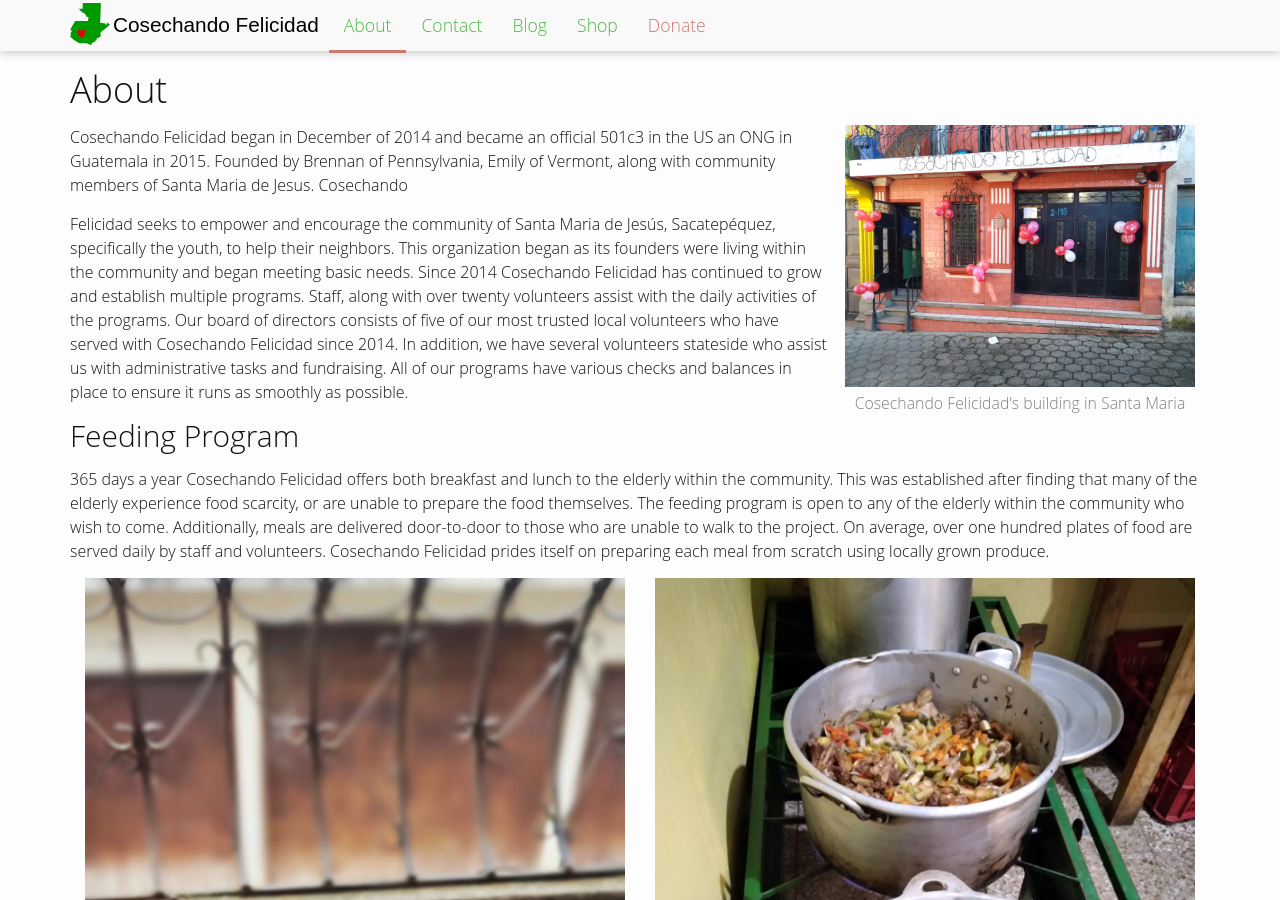
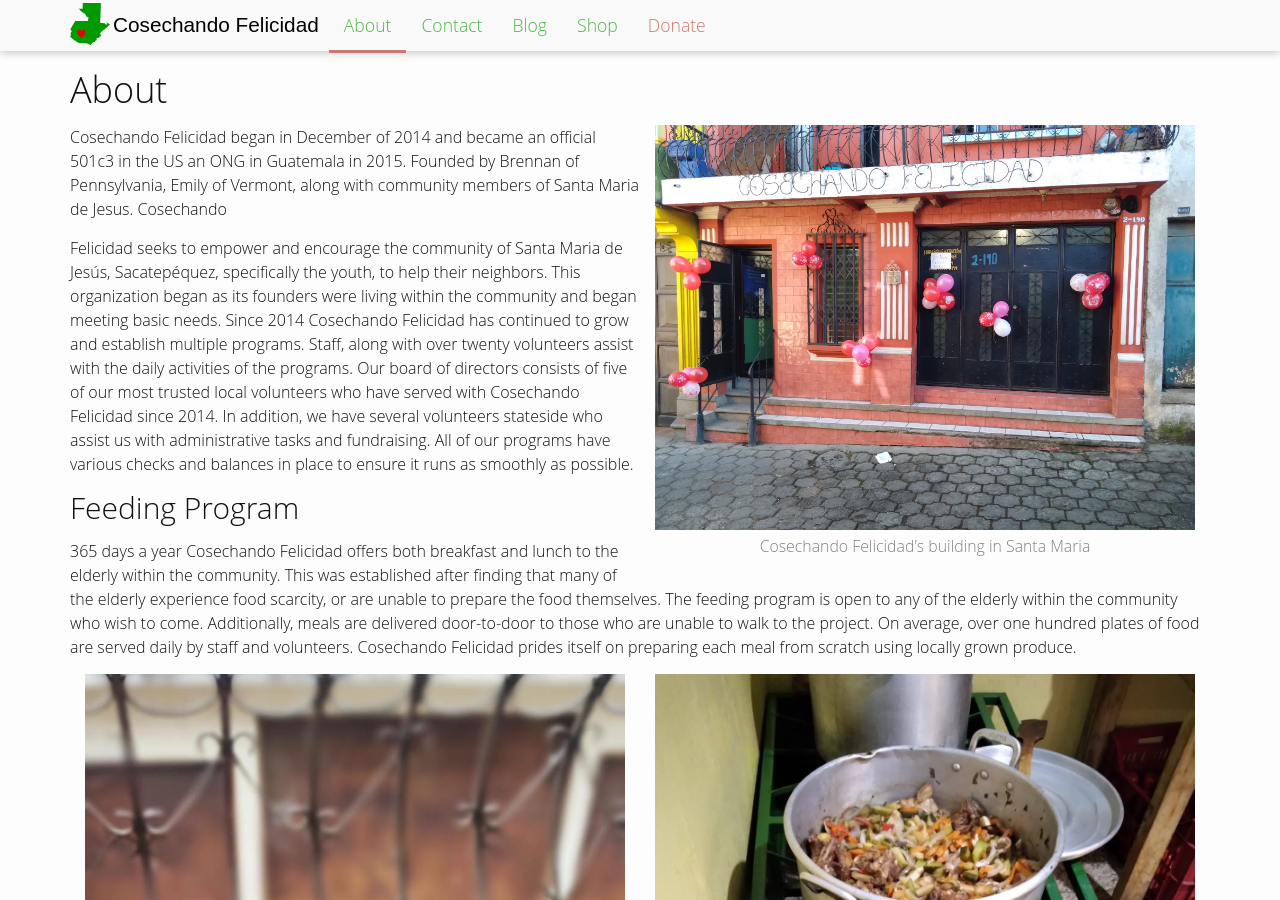
Before and after one commit to harvestinghappiness/harvestinghappiness.github.io, a Jekyll site: the page built from about.md, in a window 1280 px wide and 900 px high. Built offline with Jekyll 4.4.1, drawn with Linux system fonts in a browser that asks for light colours.

Commit message:
update about

```diff
--- a/about.md
+++ b/about.md
@@ -4,7 +4,7 @@
 permalink: /about/
 ---
 
-{% include figure.html src="about/cosechando-center.jpg" caption="Cosechando Felicidad's building in Santa Maria" side="right" size="third" %}
+{% include figure.html src="about/cosechando-center.jpg" caption="Cosechando Felicidad's building in Santa Maria" side="right" size="half" %}
 
 Cosechando Felicidad began in December of 2014 and became an official 501c3 in the US an ONG in Guatemala in 2015. Founded by Brennan of Pennsylvania, Emily of Vermont, along with community members of Santa Maria de Jesus. Cosechando
 
@@ -14,7 +14,7 @@
 
 365 days a year Cosechando Felicidad offers both breakfast and lunch to the elderly within the community. This was established after finding that many of the elderly experience food scarcity, or are unable to prepare the food themselves. The feeding program is open to any of the elderly within the community who wish to come. Additionally, meals are delivered door-to-door to those who are unable to walk to the project. On average, over one hundred plates of food are served daily by staff and volunteers. Cosechando Felicidad prides itself on preparing each meal from scratch using locally grown produce.
 
-{% include figure.html src="about/bowl-of-peppers.jpg" caption="A donation of locally grown vegetables." side="left" size="half" %}
+{% include figure.html src="about/bowl-of-peppers2.jpg" caption="A donation of locally grown vegetables." side="left" size="half" %}
 {% include figure.html src="about/two-pot-meal.jpg" caption="Leafy greens and chicken ready to be served for lunch!" side="right" size="half" %}
 
 &nbsp;
```
Also changed, not shown: images/about/bowl-of-peppers2.jpg (added).
